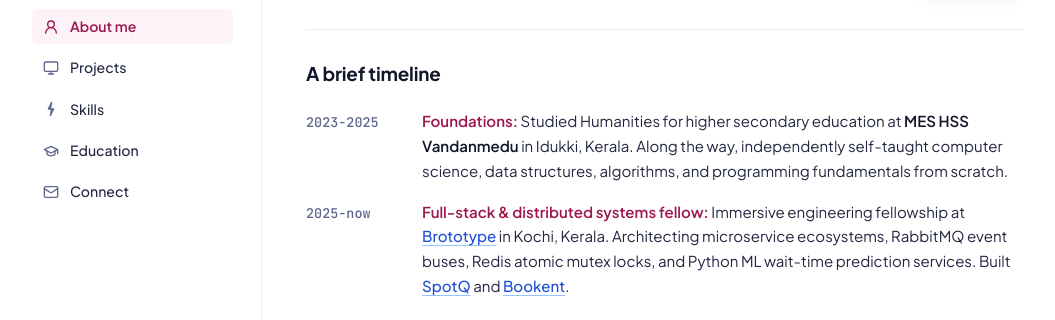
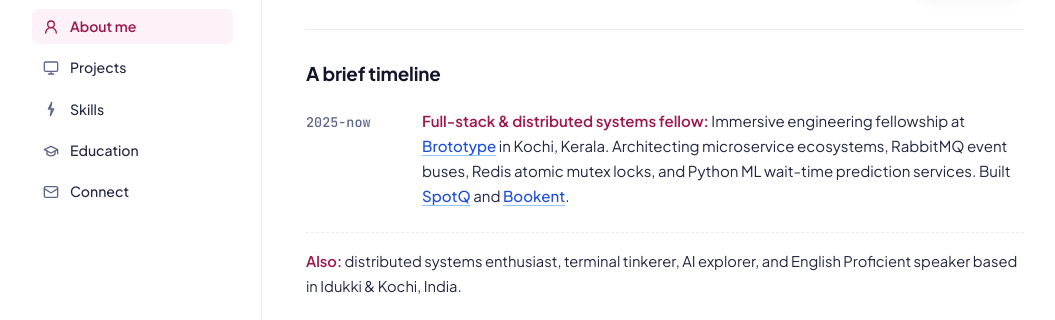
Before and after one commit to sumeshj18/sumesh-potfolio, a plain HTML site: page index.html in a window 1280 px wide. Shown: the part 159-479 px from the top of the page, without its empty margins (112-1167 px from the left). Drawn offline with Linux system fonts and the light colour scheme.

Commit message:
Remove 2023-2025 education entry from timeline

```diff
--- a/index.html
+++ b/index.html
@@ -492,16 +492,6 @@
           <div class="story-timeline">
 
             <div class="story-item">
-              <span class="story-years">2023-2025</span>
-              <div class="story-content">
-                <strong class="highlight-magenta">Foundations:</strong> Studied Humanities for higher secondary
-                education at <span class="highlight-text">MES HSS Vandanmedu</span> in Idukki, Kerala. Along the way,
-                independently self-taught computer science, data structures, algorithms, and programming fundamentals
-                from scratch.
-              </div>
-            </div>
-
-            <div class="story-item">
               <span class="story-years">2025-now</span>
               <div class="story-content">
                 <strong class="highlight-magenta">Full-stack &amp; distributed systems fellow:</strong> Immersive
```
